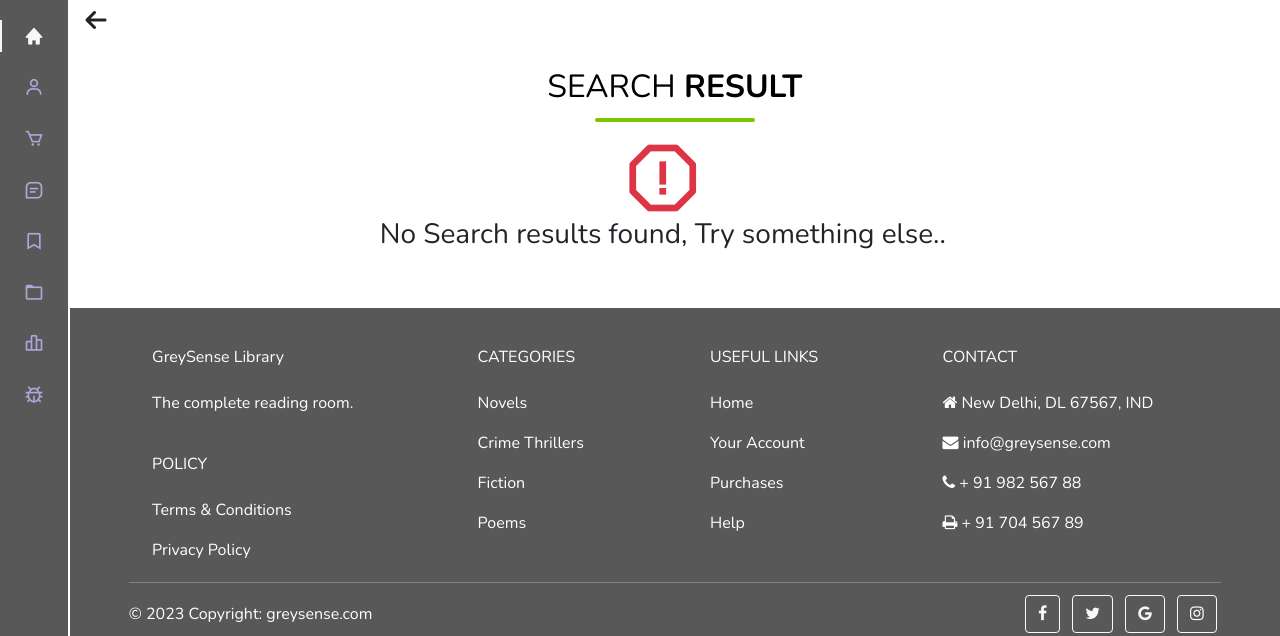
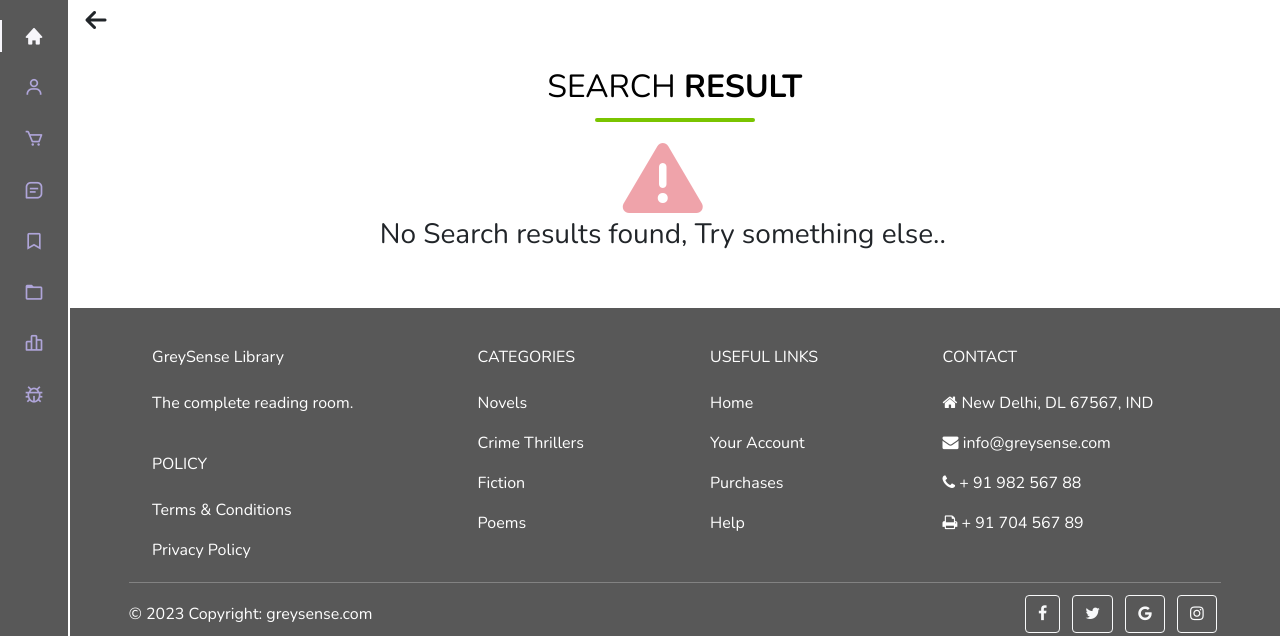
Before and after one commit to Shemeemvp/LibraryManagement, a Django app: template LibraryApp/templates/user/search-books.html in a window 1280 px wide. Shown: the part 64-700 px from the top of the page. Run offline with Django 4.2, Linux system fonts and the light colour scheme; the template is opened without the code that fills it, so the values that code supplies are empty; some libraries are stand-ins or nearby versions.

Commit message:
Minor change, result not found icon changed.

```diff
--- a/LibraryApp/templates/user/search-books.html
+++ b/LibraryApp/templates/user/search-books.html
@@ -14,10 +14,11 @@
       <div class="row">
         {%if not search%}
         <div class="row text-center">
-          <i
+          <!-- <i
             class="bx bx-error-alt text-danger mx-auto"
             style="font-size: 5rem"
-          ></i>
+          ></i> -->
+          <i class="fa-solid fa-triangle-exclamation fa-fade text-danger mx-auto" style="font-size: 5rem"></i>
           <h3>No Search results found, Try something else..</h3>
         </div>
         {%else%} {%for p in search%}
```
